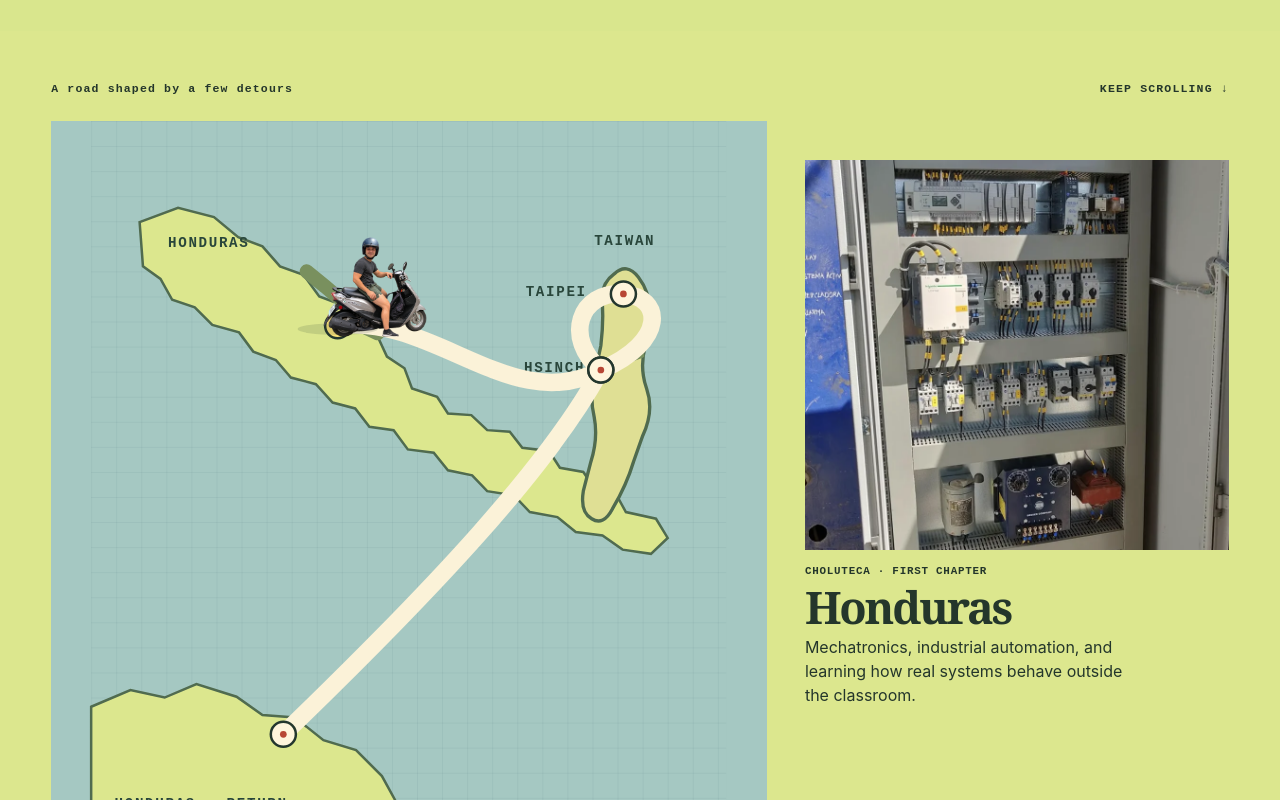
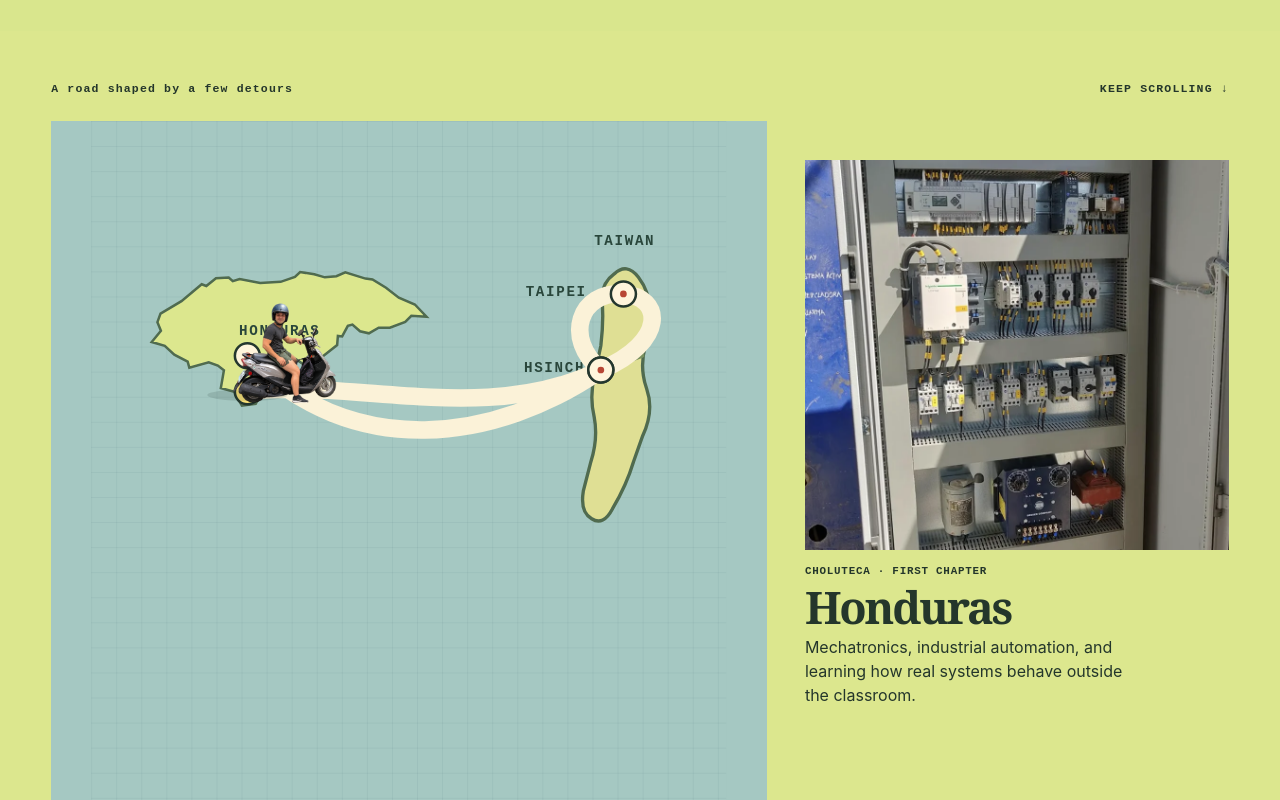
Before and after one commit to alexcortes18/AlexWebsite, a React (Vite) app: page / in a window 1280 px wide. Shown: the part 660-1460 px from the top of the page. Built offline with nearby package versions, Linux system fonts and the light colour scheme.

Commit message:
Use a single accurate Honduras map shape

```diff
--- a/src/RoadTrip.jsx
+++ b/src/RoadTrip.jsx
@@ -1,17 +1,17 @@
 import { useEffect, useRef, useState } from 'react'
 
 const stops = [
-  { id: 'honduras-start', title: 'Honduras', place: 'Choluteca · first chapter', note: 'Mechatronics, industrial automation, and learning how real systems behave outside the classroom.', frame: 'controlPanel', color: '#dce78e', x: 295, y: 245 },
+  { id: 'honduras-start', title: 'Honduras', place: 'Choluteca · first chapter', note: 'Mechatronics, industrial automation, and learning how real systems behave outside the classroom.', frame: 'controlPanel', color: '#dce78e', x: 187, y: 324 },
   { id: 'hsinchu-masters', title: 'Hsinchu', place: 'NTHU · the master’s years', note: 'A new home, a new language around data, and the beginning of my life in Taiwan.', frame: 'dorm_view', color: '#ffd48a', x: 610, y: 298 },
   { id: 'taipei-ibm', title: 'Taipei', place: 'IBM · a first industry chapter', note: 'Taking what I learned at NTHU into a fast-moving team and seeing data work at a different scale.', frame: 'taipei1', color: '#f4a992', x: 637, y: 207 },
   { id: 'hsinchu-finish', title: 'Hsinchu', place: 'NTHU · bringing it home', note: 'Finishing the master’s, building research experience, and connecting engineering with applied AI.', frame: 'Oral_defense', color: '#c8bff2', x: 610, y: 298 },
-  { id: 'honduras-work', title: 'Honduras', place: 'MoxieLink · back to build', note: 'Back in Honduras at MoxieLink, bringing analytics, machine learning, RAG, and an engineering mindset into practical work.', frame: 'green_meters', color: '#a5c8c2', x: 230, y: 734 },
+  { id: 'honduras-work', title: 'Honduras', place: 'MoxieLink · back to build', note: 'Back in Honduras at MoxieLink, bringing analytics, machine learning, RAG, and an engineering mindset into practical work.', frame: 'green_meters', color: '#a5c8c2', x: 187, y: 281 },
 ]
 
-const route = 'M295 245 C410 230 505 355 610 298 C690 264 684 210 637 207 C584 203 565 260 610 298 C547 414 410 560 230 734'
+const route = 'M187 324 C318 308 472 365 610 298 C690 264 684 210 637 207 C584 203 565 260 610 298 C485 384 314 409 187 281'
 
 function Rider({ riderRef }) {
-  return <g ref={riderRef} transform="translate(295 245)">
+  return <g ref={riderRef} transform="translate(187 324)">
     <ellipse cx="0" cy="4" rx="48" ry="7" fill="#20332c" opacity=".14" />
     <svg x="-26" y="-106" width="144" height="119" viewBox="0 0 1379 1141" overflow="visible" aria-hidden="true">
       <image href="/frames/rider-cutout.webp" width="1379" height="1141" preserveAspectRatio="none" />
@@ -67,14 +67,12 @@ export default function RoadTrip() {
           <svg viewBox="0 0 760 900" role="img" aria-label="A vertical illustrated route from Honduras to Hsinchu and Taipei, then back to Hsinchu and Honduras">
             <defs><pattern id="atlas-grid" width="30" height="30" patternUnits="userSpaceOnUse"><path d="M0 30V0H30" fill="none" stroke="#355b68" strokeOpacity=".17" /></pattern></defs>
             <rect width="760" height="900" fill="#a5c8c2" /><rect width="760" height="900" fill="url(#atlas-grid)" />
-            {/* Central America, with Honduras highlighted in the isthmus */}
-            <path d="M58 121 104 104 147 115 176 139 205 150 226 174 254 184 273 210 302 221 320 246 342 256 354 282 375 296 384 320 414 330 427 350 455 352 474 370 501 372 516 391 548 395 561 415 589 420 604 442 629 448 640 468 676 476 690 499 670 518 636 513 612 496 580 492 558 474 525 468 506 448 474 443 456 424 427 418 410 397 379 393 362 370 333 366 316 344 289 337 269 315 239 307 221 286 194 276 177 253 145 244 124 223 97 214 83 189 62 174Z" fill="#dce78e" stroke="#506b4f" strokeWidth="3" />
-            <path d="M258 180 280 198 301 216 320 243 343 254" fill="none" stroke="#79905e" strokeWidth="17" strokeLinecap="round" />
-            <path d="M0 701 47 681 88 690 126 674 174 689 205 711 244 714 278 741 317 753 348 784 365 815 348 846 309 866 262 858 221 875 174 858 126 873 84 850 42 861 0 841Z" fill="#dce78e" stroke="#506b4f" strokeWidth="3" />
+            {/* Honduras, simplified from its real national outline. */}
+            <path d="M401.4 234.2 L383.2 233.1 L375.9 240.4 L357.5 247.3 L344.1 247.3 L332.4 254.1 L321.8 251.7 L312.7 243.6 L307.2 245.1 L300.4 257.8 L295.3 257.3 L294.4 268.2 L275.9 282.8 L266.2 289.1 L260.7 295.7 L245.1 285 L233.7 299.1 L222.6 298.7 L210.2 300 L211.3 326.1 L203.5 326.5 L196.9 338.6 L180.4 340.8 L171.3 324.2 L155.2 319.6 L158.9 298.4 L151.6 292.7 L140.7 288.9 L117.5 295.2 L115.5 288.1 L99.5 279.6 L88.1 269 L72.5 264.5 L83.5 251.1 L79.3 240.7 L83 230.5 L108.1 215.6 L132.3 195.4 L137.8 197.5 L149.4 188.2 L164.6 187.4 L169.5 191.7 L177.7 189.1 L202.3 193.9 L226.8 192.5 L243.9 186.6 L250.1 180.7 L267 183.5 L279.7 187.1 L293.5 185.8 L304.1 181.2 L328.3 188.6 L336.7 189.7 L352.9 199.6 L368.2 211.5 L387.4 219.6 Z" fill="#dce78e" stroke="#506b4f" strokeWidth="3" />
             {/* Taiwan: elongated north-to-south island; Hsinchu is west coast, Taipei north */}
             <path d="M626 183Q641 169 655 187Q671 208 668 235L663 270Q656 296 665 321Q674 347 660 377L649 408Q641 435 624 464Q613 485 599 476Q585 468 589 443L598 408Q607 380 602 354Q596 329 603 302L610 269Q614 235 611 211Q612 193 626 183Z" fill="#dfdf94" stroke="#506b4f" strokeWidth="4" />
             <path d="M609 287Q631 291 658 280" fill="none" stroke="#79905e" strokeWidth="8" strokeLinecap="round" />
-            <g fill="#29463b" fontFamily="monospace" fontSize="17" fontWeight="bold" letterSpacing="2"><text x="92" y="151">HONDURAS</text><text x="602" y="148">TAIWAN</text><text x="520" y="210">TAIPEI</text><text x="518" y="300">HSINCHU</text><text x="28" y="822">HONDURAS · RETURN</text></g>
+            <g fill="#29463b" fontFamily="monospace" fontSize="17" fontWeight="bold" letterSpacing="2"><text x="177" y="256">HONDURAS</text><text x="602" y="148">TAIWAN</text><text x="520" y="210">TAIPEI</text><text x="518" y="300">HSINCHU</text></g>
             <path d={route} fill="none" stroke="#fbf2d8" strokeWidth="21" strokeLinecap="round" />
             <path ref={pathRef} d={route} fill="none" stroke="#b84735" strokeWidth="5" strokeLinecap="round" />
             {stops.map(({ x, y, title, id }, index) => <g key={id} onClick={() => jumpTo(index)} role="button" tabIndex="0" aria-label={`Go to ${title}, stop ${index + 1}`} onKeyDown={event => { if (event.key === 'Enter' || event.key === ' ') jumpTo(index) }} style={{ cursor: 'pointer' }}><circle cx={x} cy={y} r="15" fill={active === index ? '#fbe279' : '#fff5dc'} stroke="#24372e" strokeWidth="3" /><circle cx={x} cy={y} r="4" fill="#b84735" /></g>)}
```
